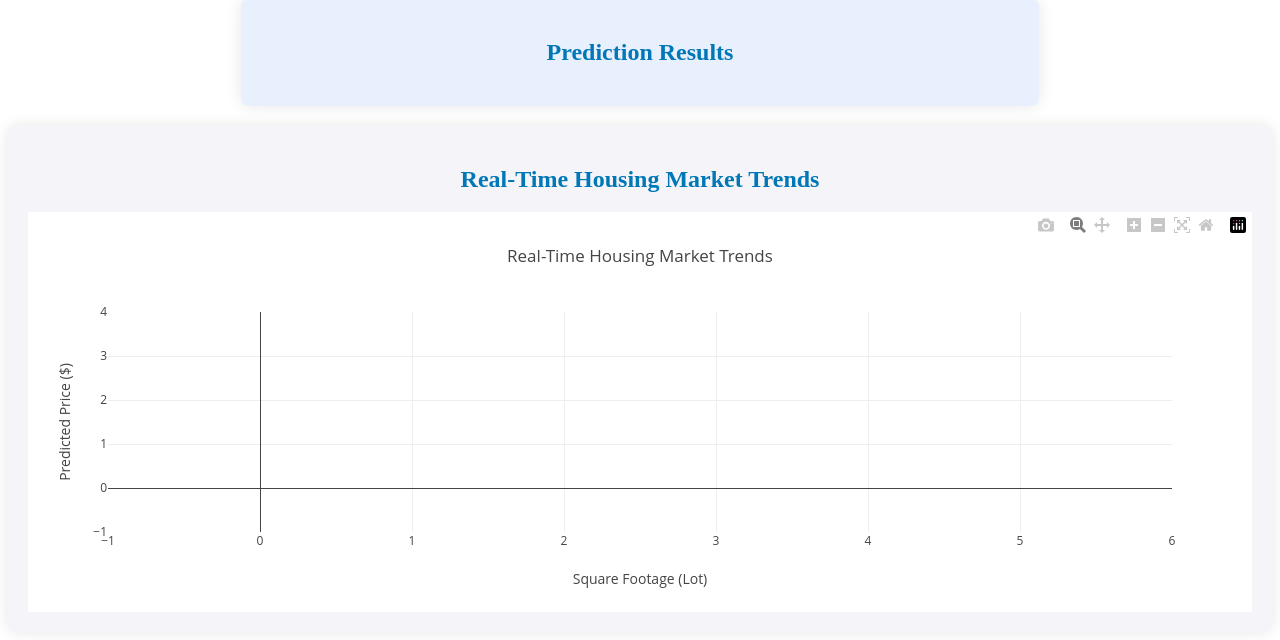
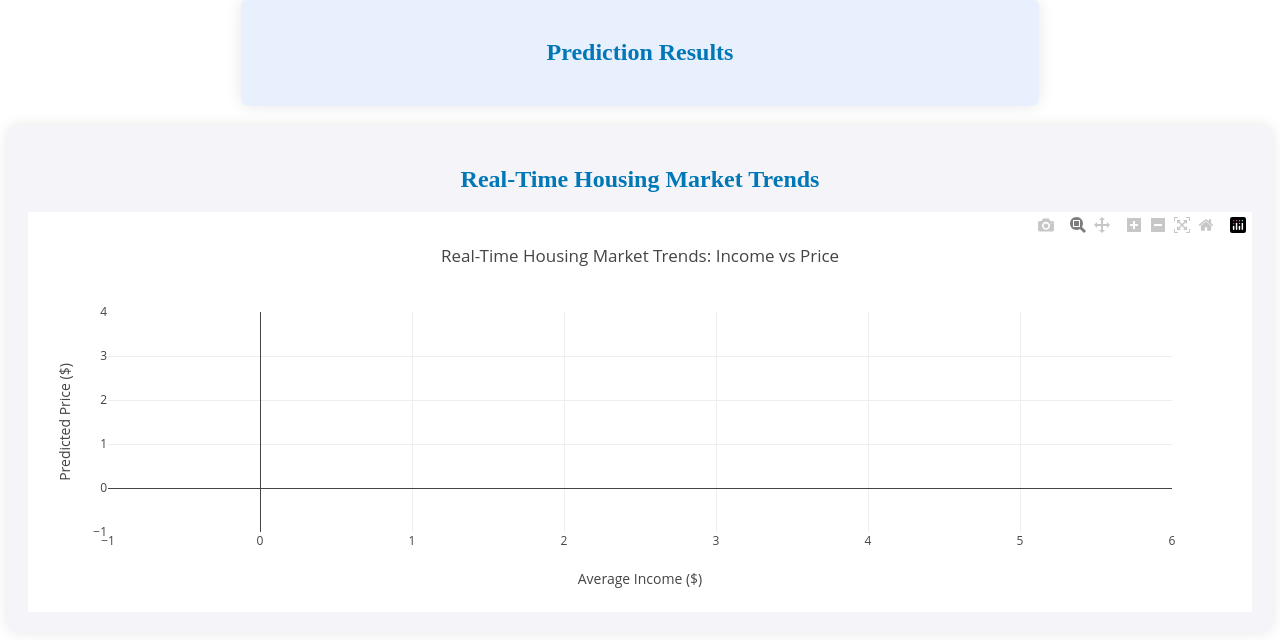
Before and after one commit to Kathyvng/project4_group2, a Flask app: page / in a window 1280 px wide. Shown: the part 435-1075 px from the top of the page. Run offline with Flask 3, Linux system fonts and the light colour scheme; data that the repository does not hold is empty; parts of the project's set-up code (start-up, migrations or seed data) failed here and were passed over; some libraries are stand-ins or nearby versions.

Commit message:
new updates on flask app and html

```diff
--- a/housing.py
+++ b/housing.py
@@ -27,31 +27,35 @@ def predict():
     try:
         zipcode = int(request.form['Zipcode'])
         sqft_lot = float(request.form['Sqft'])
-        price = float(request.form['Budget'])
+        budget = float(request.form['Budget'])
+
+        # Load additional data for avg_income from MongoDB
+        record = collection.find_one({'zipcode': zipcode})
+        avg_income = float(record.get('avg_income')) if record else 0
 
         input_data = pd.DataFrame([{
             'zipcode': zipcode,
-            'sqft_lot': sqft_lot,
-            'price': price
+            'sqft_living': sqft_lot,
+            'price': budget,
+            'avg_income': avg_income
         }])
 
         # Make prediction
         predicted_price = model.predict(input_data)[0]
-
-        # Convert numpy types to Python native types
-        predicted_price = float(predicted_price)
+        predicted_price = float(predicted_price)  # Ensure it's a Python float
 
         recommendation = (
             f"This is a good deal in {zipcode}!"
-            if predicted_price <= price
+            if predicted_price <= budget
             else f"The predicted price is higher than your budget."
         )
 
-        # Save to MongoDB (convert numpy types to native Python types)
+        # Save to MongoDB
         record = {
-            'zipcode': int(zipcode),  # Ensure it's a Python int
-            'sqft_lot': float(sqft_lot),  # Ensure it's a Python float
-            'price': float(predicted_price)  # Ensure it's a Python float
+            'zipcode': int(zipcode),
+            'sqft_lot': float(sqft_lot),
+            'price': float(predicted_price),
+            'avg_income': float(avg_income)  # Ensure it's a float
         }
         collection.insert_one(record)
 
@@ -66,12 +70,15 @@ def predict():
 @app.route('/data')
 def data():
     try:
-        records = collection.find().sort('_id', -1).skip(0).limit(20)
+        # Pull the latest 20 records from MongoDB
+        records = collection.find().sort('_id', -1).limit(20)
         data = [
             {
                 'zipcode': int(record.get('zipcode')) if record.get('zipcode') else None,
                 'sqft_lot': float(record.get('sqft_lot')) if record.get('sqft_lot') else None,
-                'price': float(record.get('price')) if record.get('price') else None
+                'price': float(record.get('price')) if record.get('price') else None,
+                'avg_income': float(record.get('avg_income')) if record.get('avg_income') else None, # Added avg_income
+                'crime_rate_per_capita': float(record.get('crime_rate_per_capita')) if record.get('crime_rate_per_capita') else None
             }
             for record in records
         ]
@@ -80,5 +87,6 @@ def data():
         print(f"Error fetching data: {e}")
         return jsonify({'error': f"Failed to load data: {str(e)}"})
 
+
 if __name__ == '__main__':
     app.run(debug=True)
--- a/templates/Main.html
+++ b/templates/Main.html
@@ -220,20 +220,26 @@
             .then(data => {
                 var zipcodes = data.map(row => row.zipcode);
                 var prices = data.map(row => row.price);
-                var sqft_lot = data.map(row => row.sqft_lot);
+                var avg_income = data.map(row => row.avg_income);
+                var crime_rate = data.map(row => row.crime_rate_per_capita);
 
                 var trace = {
-                    x: sqft_lot,
-                    y: prices,
+                    x: avg_income, // X-axis as avg_income
+                    y: prices, // Y-axis as price
                     mode: 'markers',
                     type: 'scatter',
                     text: zipcodes,
-                    marker: { size: 12, color: '#663399' }
+                    marker: {
+                        size: 12,
+                        color: crime_rate, // Optional: color by crime rate
+                        colorscale: 'Viridis',
+                        showscale: true
+                    }
                 };
 
                 var layout = {
-                    title: 'Real-Time Housing Market Trends',
-                    xaxis: { title: 'Square Footage (Lot)' },
+                    title: 'Real-Time Housing Market Trends: Income vs Price',
+                    xaxis: { title: 'Average Income ($)' },
                     yaxis: { title: 'Predicted Price ($)' }
                 };
 
```
